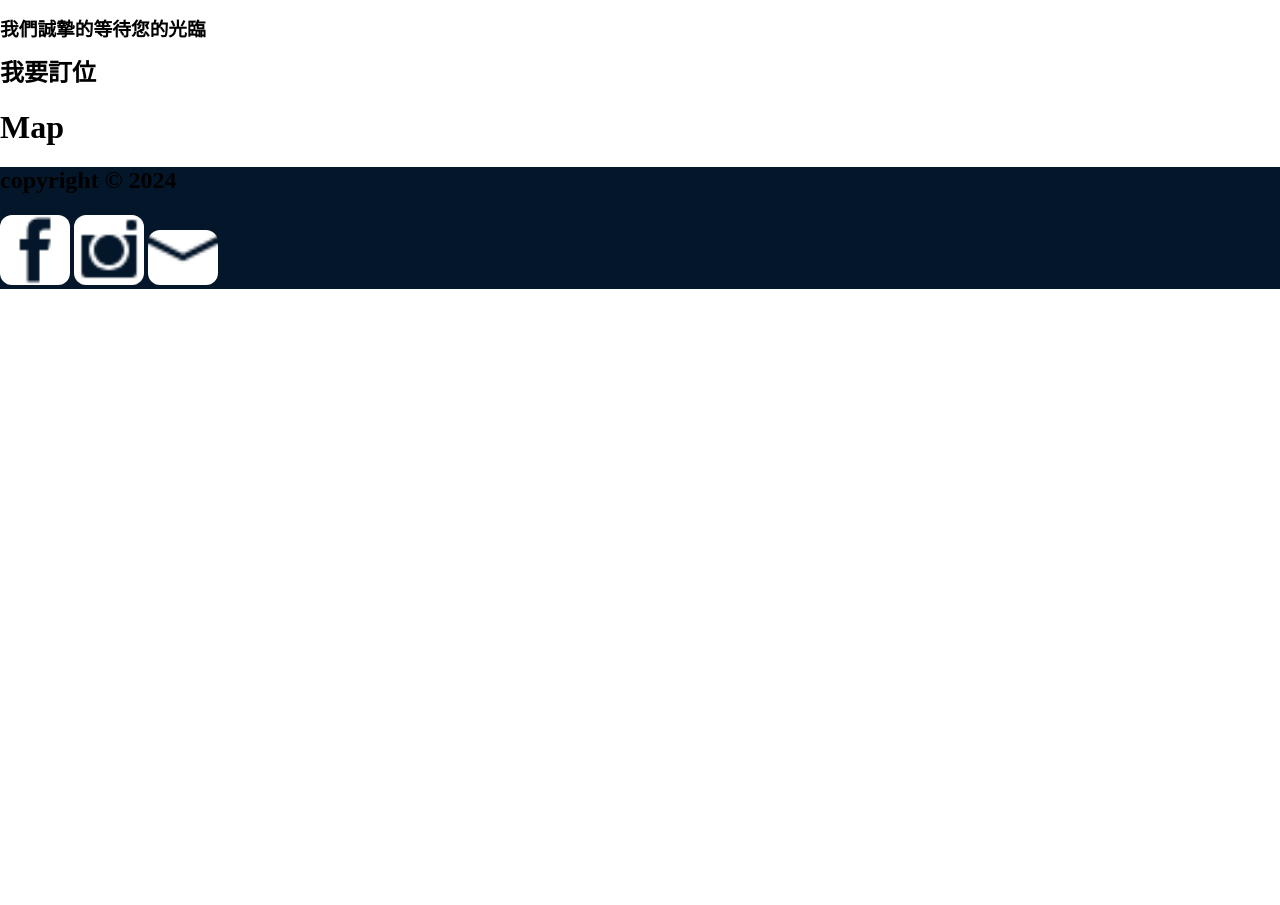
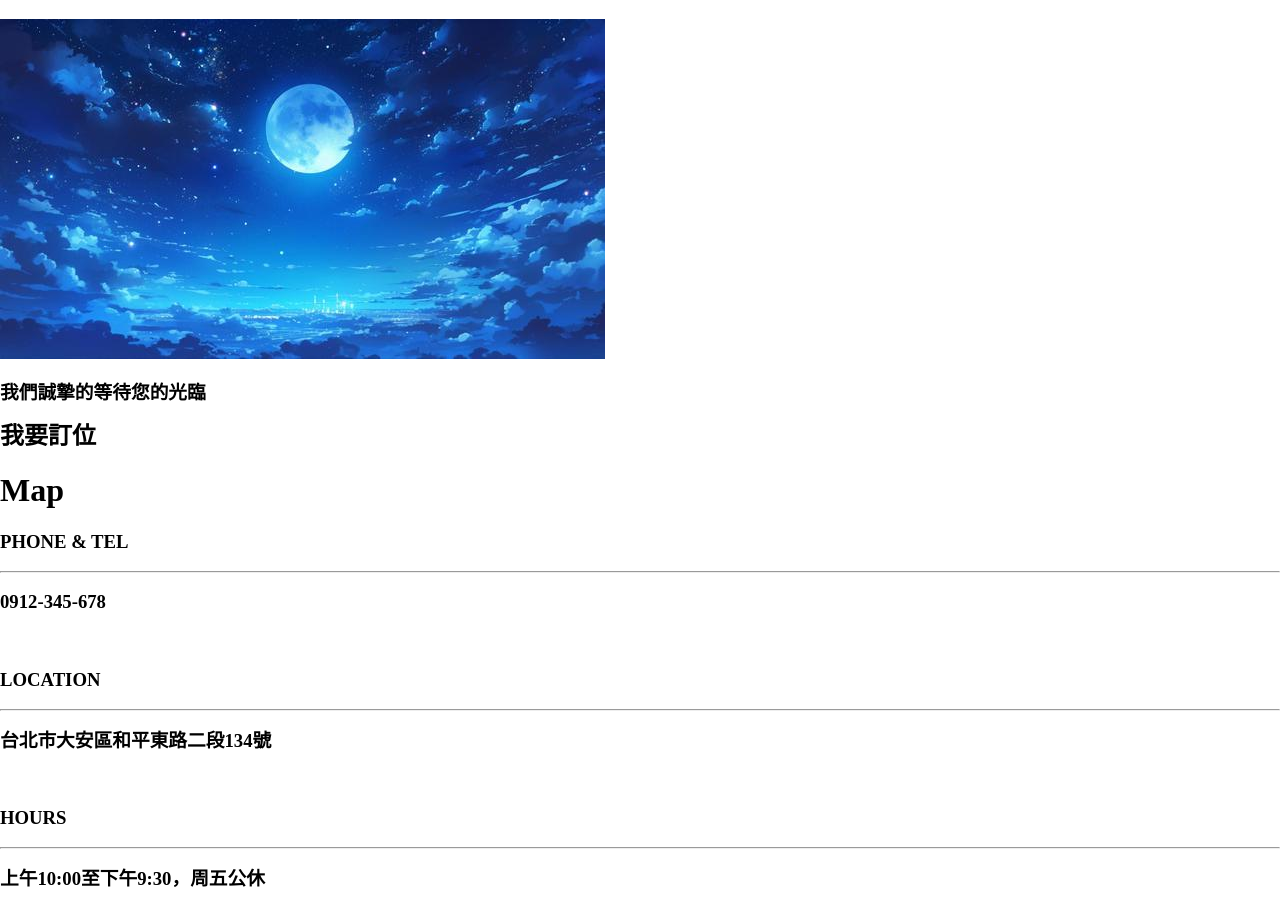
Before and after one commit to 111219016/coffee2, a plain HTML site: page coffee/HTML/home.html in a window 1280 px wide. Shown: the part 1708-2613 px from the top of the page. Before the commit the page ends 1997 px from the top, so only its background shows below. Drawn offline with nearby package versions, Linux system fonts and the light colour scheme; grey boxes are pictures that could not be loaded; a web font is replaced by a local one.

Commit message:
v2
新增內容:
插入google map
map左邊的字和線
(補上原漏)reservation picture
import 仿宋體

```diff
--- a/coffee/CSS/home.css
+++ b/coffee/CSS/home.css
@@ -1,6 +1,10 @@
+@import url(https://fonts.googleapis.com/earlyaccess/cwtexfangsong.css);
+
+.header-title{
+    font-family: "cwTeXFangSong", serif;
+}
 footer{
     background-color: #04172A;
-    ;
 }
 .fb{
     /* fin:fb icon */
--- a/coffee/HTML/home.html
+++ b/coffee/HTML/home.html
@@ -67,6 +67,8 @@
         <!-- title -->
         <h1>Reservation</h1>
         <!-- stars & lines -->
+        <!-- background picture -->
+        <img class="reservation" src="../images/home_reservation.png" alt="reservation">
         <!-- 等待光臨 -->
         <h3>我們誠摯的等待您的光臨</h3>
         <!-- button -->
@@ -81,7 +83,21 @@
         <!-- stars & lines -->
         <!-- 左邊文字 -->
             <!-- 字&線 -->
-        <!-- google map -->
+            <h3>PHONE & TEL</h3>
+            <hr>
+            <h3>0912-345-678</h3>
+            <br>
+            <h3>LOCATION</h3>
+            <hr>
+            <h3>台北市大安區和平東路二段134號</h3>
+            <br>
+            <h3>HOURS</h3>
+            <hr>
+            <h3>上午10:00至下午9:30，周五公休</h3>
+            <!-- google map -->
+        <iframe src="https://www.google.com/maps/embed?pb=!1m18!1m12!1m3!1d3615.2784017805598!2d121.5446374!3d25.0246244!2m3!1f0!2f0!3f0!3m2!1i1024!2i768!4f13.1!3m3!1m2!1s0x3442a908a8232611%3A0xeebfb2d71a5025c7!2z5ZyL56uL6Ie65YyX5pWZ6IKy5aSn5a24!5e0!3m2!1szh-TW!2stw!4v1729801252841!5m2!1szh-TW!2stw"
+         width="600" height="450" style="border:0;" allowfullscreen=""
+         loading="lazy" referrerpolicy="no-referrer-when-downgrade"></iframe>
     </section>
 
     <footer>
```
